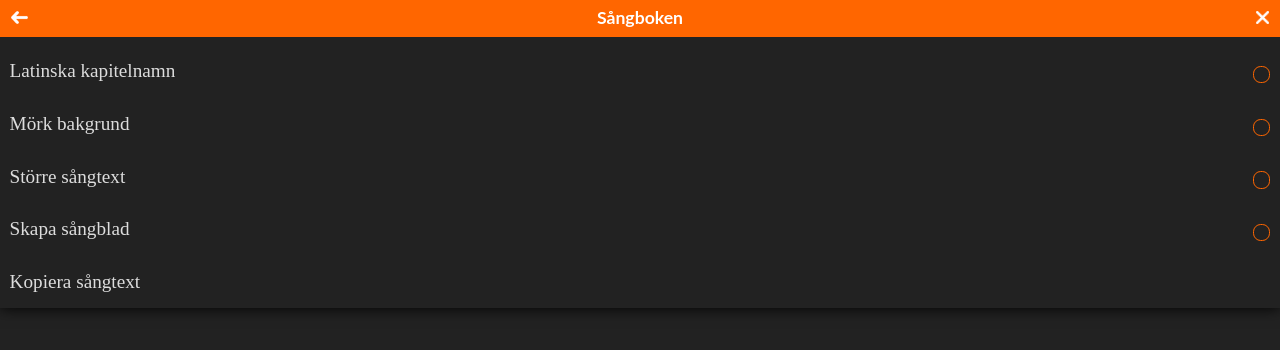
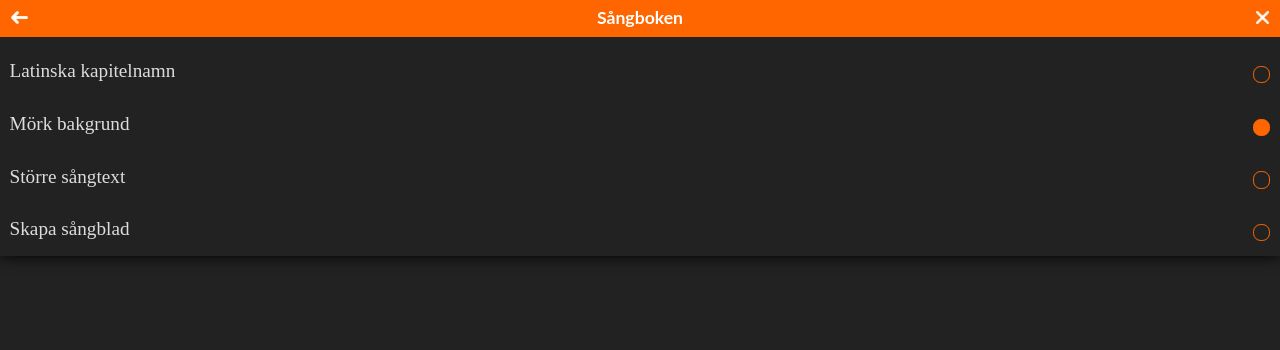
Before and after one commit to Fysiksektionen/sangbok-html, a Vue app: page / in a window 1280 px wide. Both pictures are taken after a click on the button 1262 px from the left and 18 px from the top of the page. Shown: the top 350 px of the page. Built offline with nearby package versions, Linux system fonts and the light colour scheme.

Commit message:
Added theme switching.

```diff
--- a/src/App.vue
+++ b/src/App.vue
@@ -1,5 +1,5 @@
 <template>
-  <div class="night">
+  <div v-bind:class="{'night': $store.state.night}">
     <router-view/>
   </div>
 </template>
@@ -390,14 +390,4 @@ body {
         color: #0E0;
     }
 
-div.toggle {
-    float: right;
-    width: 0.8em;
-    height: 0.8em;
-    border-radius: 0.4em;
-    border: 1px solid #F60;
-    margin-top: 0.3em;
-    padding: 0;
-}
-
 </style>
--- a/src/components/Dropdown.vue
+++ b/src/components/Dropdown.vue
@@ -1,19 +1,35 @@
 <template>
-  <form className="settings">
-    <div ng-click="toggleSetting('translate')">
-        Latinska kapitelnamn <div className="toggle" ng-style="{'background-color': settings.translate ? '#F60' : 'unset'}"></div>
+  <form class="settings">
+    <div @click="$store.commit('toggleSetting','translate')">
+        Latinska kapitelnamn <div class="toggle" v-bind:class="{'active': $store.state.translate}"></div>
     </div>
-    <div ng-click="toggleSetting('night')">
-        Mörk bakgrund <div className="toggle" ng-style="{'background-color': settings.night ? '#F60' : 'unset'}"></div>
+    <div @click="$store.commit('toggleSetting','night')">
+        Mörk bakgrund <div class="toggle" v-bind:class="{'active': $store.state.night}"></div>
     </div>
-    <div ng-click="toggleSetting('larger')">
-        Större sångtext <div className="toggle" ng-style="{'background-color': settings.larger ? '#F60' : 'unset'}"></div>
+    <div @click="$store.commit('toggleSetting','larger')">
+        Större sångtext <div class="toggle" v-bind:class="{'active': $store.state.larger}"></div>
     </div>
-    <div ng-click="toggleSetting('generator')">
-        Skapa sångblad <div className="toggle" ng-style="{'background-color': settings.generator ? '#F60' : 'unset'}"></div>
+    <div @click="$store.commit('toggleSetting','generator')">
+        Skapa sångblad <div class="toggle" v-bind:class="{'active': $store.state.generator}"></div>
     </div>
-    <div className="copy" ng-if="stage == stages.lyrics" ng-click="copyToClipboard(chapters[current.chapterindex].songs[current.songindex])">
+    <!--div class="copy" ng-if="stage == stages.lyrics" ng-click="copyToClipboard(chapters[current.chapterindex].songs[current.songindex])">
         Kopiera sångtext
-    </div>
+    </div-->
   </form>
 </template>
+
+<style scoped lang="scss">
+.toggle {
+    float: right;
+    width: 0.8em;
+    height: 0.8em;
+    border-radius: 0.4em;
+    border: 1px solid #F60;
+    margin-top: 0.3em;
+    padding: 0;
+}
+
+.toggle.active {
+  background-color: #F60;
+}
+</style>
--- a/src/components/Navbar.vue
+++ b/src/components/Navbar.vue
@@ -27,7 +27,8 @@ export default defineComponent({
   },
   data () {
     return {
-      showSettings: false
+      showSettings: false,
+      store: this.$store
     }
   }
 })
--- a/src/store/index.ts
+++ b/src/store/index.ts
@@ -1,9 +1,15 @@
+
 import { createStore } from 'vuex'
 
 export default createStore({
   state: {
+    translate: false,
+    night: true,
+    larger: false,
+    generator: false
   },
   mutations: {
+    toggleSetting (state, key: 'translate' | 'night' | 'larger' | 'generator') { state[key] = !(state[key]) }
   },
   actions: {
   },
```
